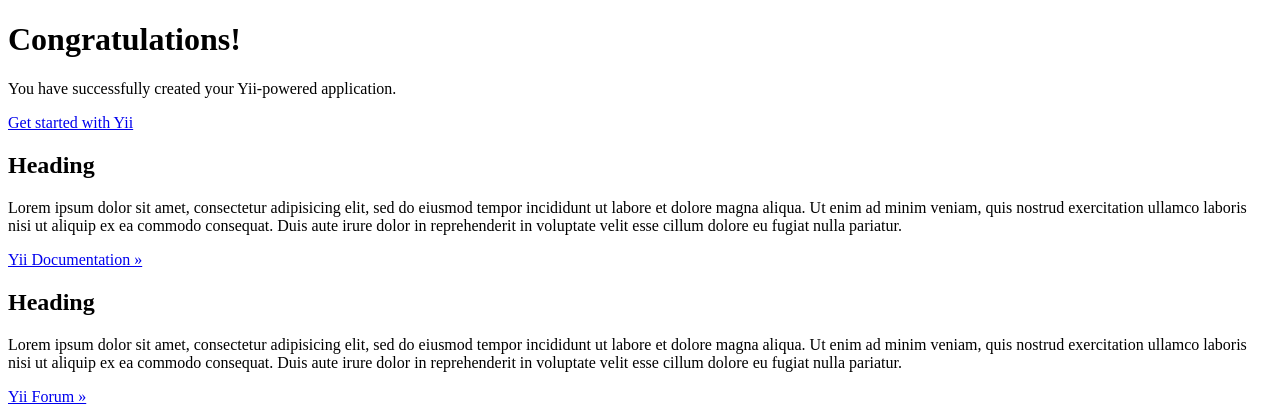
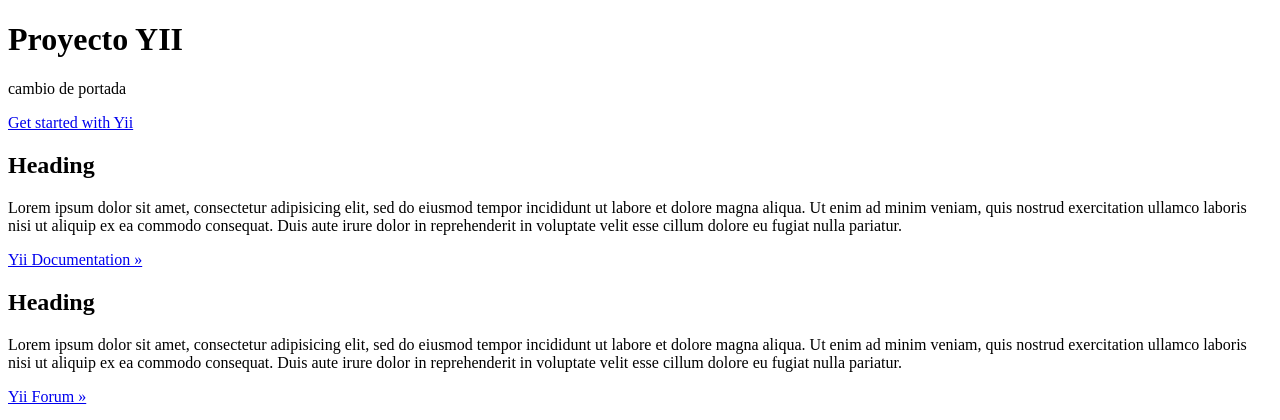
Before and after one commit to MunicipalidadTeam/proyecto_municipalidad, a Yii app: template frontend/views/site/index.php in a window 1280 px wide. Shown: the top 420 px of the page. Run offline with PHP 8.4 and a stand-in for Yii, Linux system fonts and the light colour scheme; the template is opened without the code that fills it, so the values that code supplies are empty; some libraries are stand-ins or nearby versions.

Commit message:
cambie el index a español

```diff
--- a/frontend/views/site/index.php
+++ b/frontend/views/site/index.php
@@ -7,9 +7,9 @@ $this->title = ' Municipalidad Ñiquén';
 <div class="site-index">
 
     <div class="jumbotron">
-        <h1>Congratulations!</h1>
+        <h1>Proyecto YII</h1>
 
-        <p class="lead">You have successfully created your Yii-powered application.</p>
+        <p class="lead">cambio de portada</p>
 
         <p><a class="btn btn-lg btn-success" href="http://www.yiiframework.com">Get started with Yii</a></p>
     </div>
```
